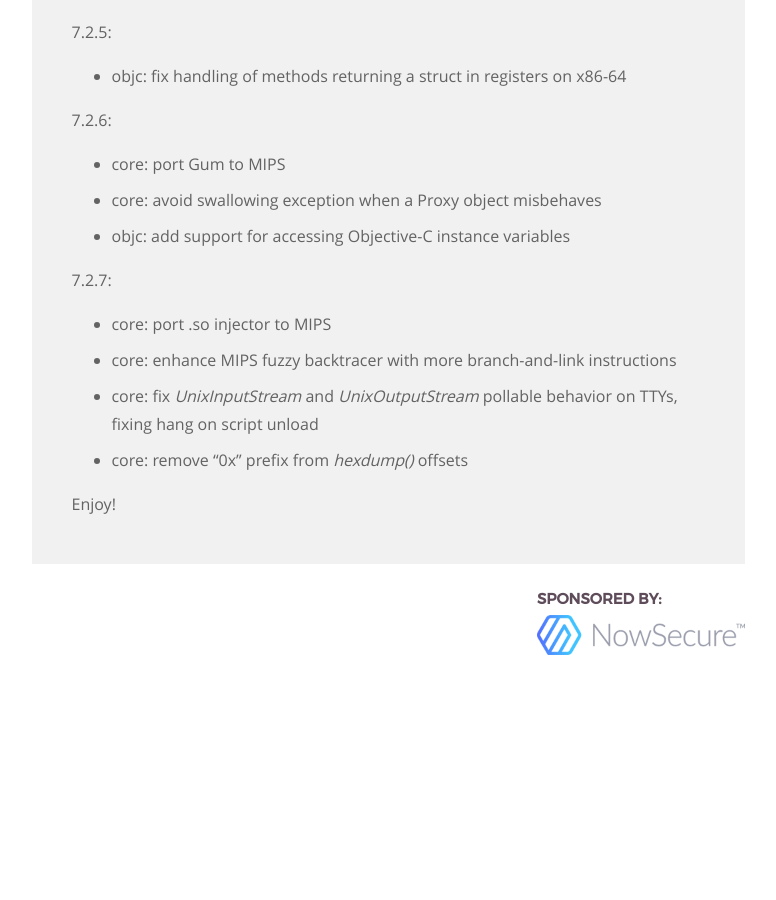
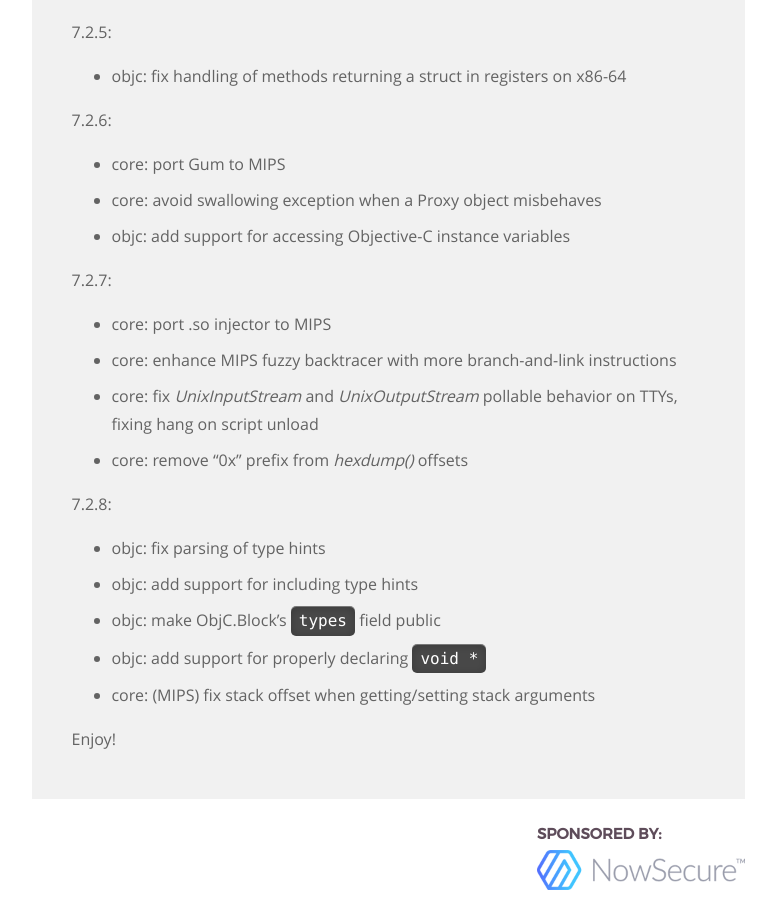
Before and after one commit to frida/frida-website, a Jekyll site: the page built from _posts/2016-06-02-frida-7-2-released.markdown, in a window 1280 px wide and 900 px high, scrolled down 3809 px. Shown: the whole window, without its empty margins (364-1140 px from the left). Built offline with Jekyll 4.4.1, drawn with Linux system fonts in a browser that asks for light colours; before the commit the page ends 4474 px from its top, so only the background shows below that.

Commit message:
Add release notes for 7.2.8

```diff
--- a/_posts/2016-06-02-frida-7-2-released.markdown
+++ b/_posts/2016-06-02-frida-7-2-released.markdown
@@ -166,4 +166,12 @@ So in closing, let's summarize the changes:
         fixing hang on script unload
 - core: remove "0x" prefix from *hexdump()* offsets
 
+7.2.8:
+
+- objc: fix parsing of type hints
+- objc: add support for including type hints
+- objc: make ObjC.Block's `types` field public
+- objc: add support for properly declaring `void *`
+- core: (MIPS) fix stack offset when getting/setting stack arguments
+
 Enjoy!
```
